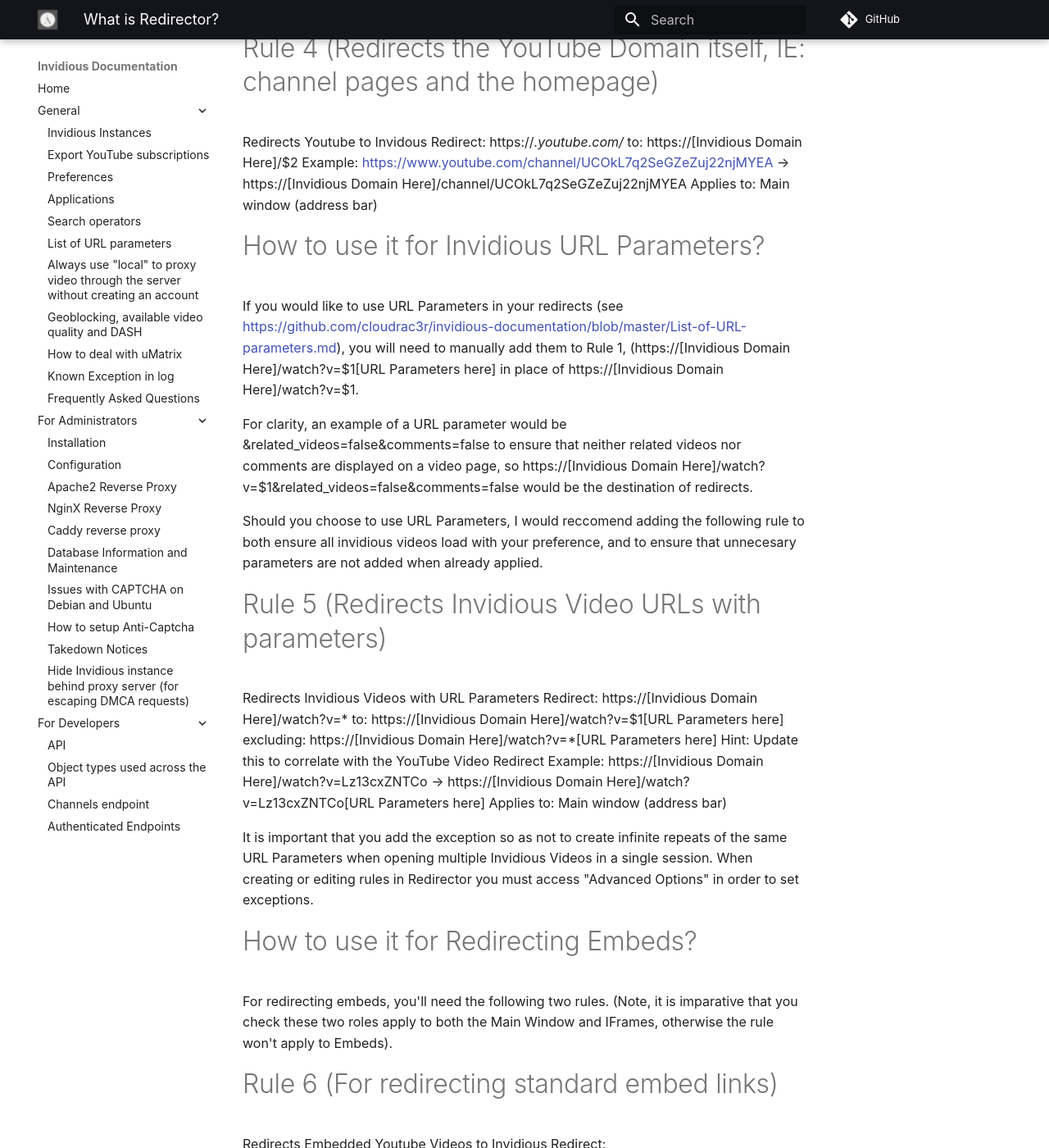
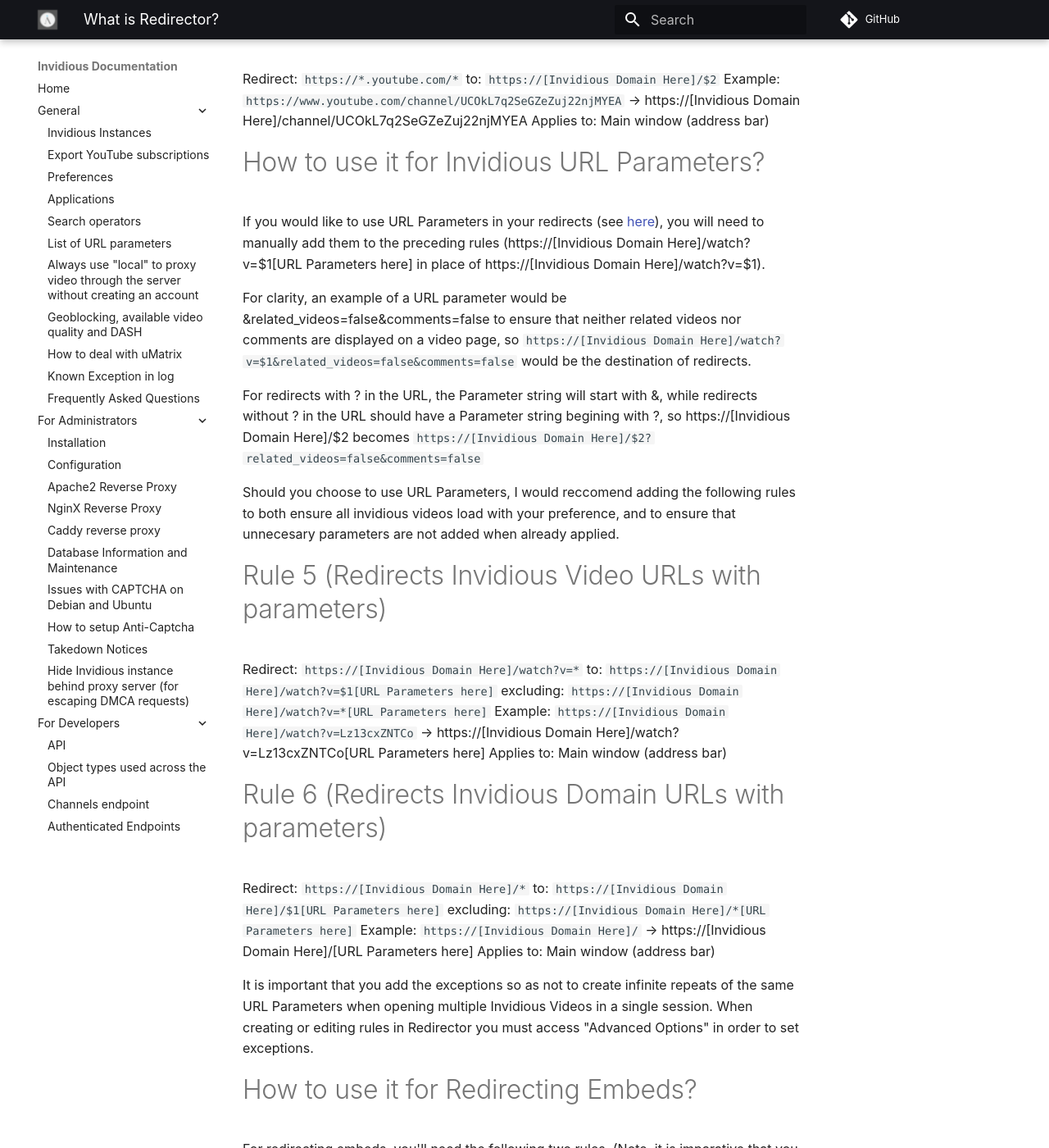
Before and after one commit to iv-org/documentation, an MkDocs documentation site: the page built from docs/redirector-setup.md, in a window 1280 px wide and 1400 px high, scrolled down 1249 px. Shown: the whole window at 82% size. Built offline with MkDocs 1.6.1 and Material for MkDocs 9.7.7, drawn with Linux system fonts in a browser that asks for light colours; comment, search, counter and statistics services are not loaded; some of the changed text lies outside the part shown.

Commit message:
Reformatting Changes to Redirector Documentation (#367)
* Minor change to URL Parameter Documentation URL.

* Reformated Redirection Rules in plaintext to avoid unintentional tranlation errors into Markdown.

* I think I did the formatting right. Also...

I added an additional rule for redirecting Invidious URLs that aren't video players, so that it's easier to enforce sitewide preferences like theme and language.

````diff
--- a/docs/redirector-setup.md
+++ b/docs/redirector-setup.md
@@ -12,76 +12,77 @@
 
 # Rule 1 (Redirect Video URLs)
 
-Redirects Youtube Videos to Invidious
-Redirect: https://*.youtube.com/watch?*v=*
-to: https://[Invidious Domain Here]/watch?$2v=$3
-Hint: Redirects individual videos to their Invidious equivelant
-Example: https://www.youtube.com/watch?v=Lz13cxZNTCo → https://[Invidious Domain Here]/watch?v=Lz13cxZNTCo
-Applies to: Main window (address bar)
+Redirect ```https://*youtube.com/watch?*v=*```
+ to: ```https://[Invidious Domain Here]/watch?$2v=$3```
+ Example: ```https://www.youtube.com/watch?v=Lz13cxZNTCo``` → https://[Invidious Domain Here]/watch?v=Lz13cxZNTCo
+ Applies to: Main window (address bar)
 
 # Rule 2 (Redirects the youtu.be domain, typically accociated with URLs generated by the "Share" button)
 
-Redirect: https://youtu.be/*
-to: https://[Invidious Domain Here]/watch?v=$1
-Example: https://youtu.be/Ae5yV4p7uh8?t=35 → https://[Invidious Domain Here]/watch?v=Ae5yV4p7uh8?t=35
+Redirect: ```https://youtu.be/*```
+to: ```https://[Invidious Domain Here]/watch?v=$1```
+Example: ```https://youtu.be/Ae5yV4p7uh8?t=35``` → https://[Invidious Domain Here]/watch?v=Ae5yV4p7uh8?t=35
+Applies to: Main window (address bar)
 
 # Rule 3 (Redirects Search Results, useful for those who use DDG bangs or search extensions to search YouTube and would like those properly redirected to Invidious)
 
-Redirect YouTube Search to Invidious
-Redirect: https://www.youtube.com/results?search_query=*&page
-to: https://[Invidious Domain Here]/search?q=$1
-Example: https://www.youtube.com/results?search_query=Smash+Bros+Trailer&page → https://[Invidious Domain Here]/search?q=Smash+Bros+Trailer
+Redirect: ```https://www.youtube.com/results?search_query=*&page```
+to: ```https://[Invidious Domain Here]/search?q=$1```
+Example: ```https://www.youtube.com/results?search_query=Smash+Bros+Trailer&page``` → https://[Invidious Domain Here]/search?q=Smash+Bros+Trailer
 Applies to: Main window (address bar)
 
 
 # Rule 4 (Redirects the YouTube Domain itself, IE: channel pages and the homepage)
 
-Redirects Youtube to Invidous
-Redirect: https://*.youtube.com/*
-to: https://[Invidious Domain Here]/$2
-Example: https://www.youtube.com/channel/UCOkL7q2SeGZeZuj22njMYEA → https://[Invidious Domain Here]/channel/UCOkL7q2SeGZeZuj22njMYEA
+Redirect: ```https://*.youtube.com/*```
+to: ```https://[Invidious Domain Here]/$2```
+Example: ```https://www.youtube.com/channel/UCOkL7q2SeGZeZuj22njMYEA``` → https://[Invidious Domain Here]/channel/UCOkL7q2SeGZeZuj22njMYEA
 Applies to: Main window (address bar)
 
 # How to use it for Invidious URL Parameters?
 
-If you would like to use URL Parameters in your redirects (see https://github.com/cloudrac3r/invidious-documentation/blob/master/List-of-URL-parameters.md), you will need to manually add them to Rule 1, (https://[Invidious Domain Here]/watch?v=$1[URL Parameters here] in place of https://[Invidious Domain Here]/watch?v=$1.
+If you would like to use URL Parameters in your redirects (see [here](https://github.com/cloudrac3r/invidious-documentation/blob/master/List-of-URL-parameters.md)), you will need to manually add them to the preceding rules (https://[Invidious Domain Here]/watch?v=$1[URL Parameters here] in place of https://[Invidious Domain Here]/watch?v=$1).
 
-For clarity, an example of a URL parameter would be &related_videos=false&comments=false to ensure that neither related videos nor comments are displayed on a video page, so https://[Invidious Domain Here]/watch?v=$1&related_videos=false&comments=false would be the destination of redirects.
+For clarity, an example of a URL parameter would be &related_videos=false&comments=false to ensure that neither related videos nor comments are displayed on a video page, so ```https://[Invidious Domain Here]/watch?v=$1&related_videos=false&comments=false``` would be the destination of redirects.
 
-Should you choose to use URL Parameters, I would reccomend adding the following rule to both ensure all invidious videos load with your preference, and to ensure that unnecesary parameters are not added when already applied.
+For redirects with ? in the URL, the Parameter string will start with &, while redirects without ? in the URL should have a Parameter string begining with ?, so https://[Invidious Domain Here]/$2 becomes ```https://[Invidious Domain Here]/$2?related_videos=false&comments=false```
+
+Should you choose to use URL Parameters, I would reccomend adding the following rules to both ensure all invidious videos load with your preference, and to ensure that unnecesary parameters are not added when already applied.
 
 # Rule 5 (Redirects Invidious Video URLs with parameters)
 
-Redirects Invidious Videos with URL Parameters
-Redirect: https://[Invidious Domain Here]/watch?v=*
-to: https://[Invidious Domain Here]/watch?v=$1[URL Parameters here]
-excluding: https://[Invidious Domain Here]/watch?v=*[URL Parameters here]
-Hint: Update this to correlate with the YouTube Video Redirect
-Example: https://[Invidious Domain Here]/watch?v=Lz13cxZNTCo → https://[Invidious Domain Here]/watch?v=Lz13cxZNTCo[URL Parameters here]
+Redirect: ```https://[Invidious Domain Here]/watch?v=*```
+to: ```https://[Invidious Domain Here]/watch?v=$1[URL Parameters here]```
+excluding: ```https://[Invidious Domain Here]/watch?v=*[URL Parameters here]```
+Example: ```https://[Invidious Domain Here]/watch?v=Lz13cxZNTCo``` → https://[Invidious Domain Here]/watch?v=Lz13cxZNTCo[URL Parameters here]
 Applies to: Main window (address bar)
 
-It is important that you add the exception so as not to create infinite repeats of the same URL Parameters when opening multiple Invidious Videos in a single session. When creating or editing rules in Redirector you must access "Advanced Options" in order to set exceptions.
+# Rule 6 (Redirects Invidious Domain URLs with parameters)
+
+Redirect: ```https://[Invidious Domain Here]/*```
+to: ```https://[Invidious Domain Here]/$1[URL Parameters here]```
+excluding: ```https://[Invidious Domain Here]/*[URL Parameters here]```
+Example: ```https://[Invidious Domain Here]/``` → https://[Invidious Domain Here]/[URL Parameters here]
+Applies to: Main window (address bar)
+
+It is important that you add the exceptions so as not to create infinite repeats of the same URL Parameters when opening multiple Invidious Videos in a single session. When creating or editing rules in Redirector you must access "Advanced Options" in order to set exceptions.
 
 # How to use it for Redirecting Embeds?
 
 For redirecting embeds, you'll need the following two rules. (Note, it is imparative that you check these two roles apply to both the Main Window and IFrames, otherwise the rule won't apply to Embeds).
 
-# Rule 6 (For redirecting standard embed links)
+# Rule 7 (For redirecting standard embed links)
 
-Redirects Embedded Youtube Videos to Invidious
-Redirect: https://www.youtube.com/embed/*
-to: https://[Invidious Domain Here]/embed/$1
-Hint: Redirects individual videos to their Invidious equivelant
-Example: https://www.youtube.com/embed/Lz13cxZNTCo → https://[Invidious Domain Here]/embed/Lz13cxZNTCo
+Redirect: ```https://www.youtube.com/embed/*```
+to: ```https://[Invidious Domain Here]/embed/$1```
+Example: ```https://www.youtube.com/embed/Lz13cxZNTCo``` → https://[Invidious Domain Here]/embed/Lz13cxZNTCo
 Applies to: Main window (address bar), IFrames
 
-# Rule 7 (For redirecting nocookie embeds)
+# Rule 8 (For redirecting nocookie embeds)
 
-Redirects Embedded Youtube Videos to Invidious
-Redirect: https://www.youtube-nocookie.com/embed/*
-to: https://[Invidious Domain Here]/embed/$1
-Hint: Redirects individual videos to their Invidious equivelant
-Example: https://www.youtube-nocookie.com/embed/Lz13cxZNTCo → https://[Invidious Domain Here]/embed/Lz13cxZNTCo
+Redirect: ```https://www.youtube-nocookie.com/embed/*```
+to: ```https://[Invidious Domain Here]/embed/$1```
+Example: ```https://www.youtube-nocookie.com/embed/Lz13cxZNTCo``` → https://[Invidious Domain Here]/embed/Lz13cxZNTCo
 Applies to: Main window (address bar), IFrames
 
 
@@ -90,19 +91,16 @@
 
 Finally, if you like to subscribe to channels using RSS feeds, the following two rules will redirect Invidious RSS feeds to their YouTube equivelants. This way you'll still have access to your feeds should you need to migrate to another instance.
 
-# Rule 8 (For redirecting channel feeds)
+# Rule 9 (For redirecting channel feeds)
 
-Redirect Invidious Feeds to YouTube Feeds
-Redirect: https://[Invidious Domain Here]/feed/channel/*
-to: https://www.youtube.com/feeds/videos.xml?channel_id=$1
-Hint: And now you can subscribe in peace.
-Example: https://[Invidious Domain Here]/feed/channel/UCOkL7q2SeGZeZuj22njMYEA → https://www.youtube.com/feeds/videos.xml?channel_id=UCOkL7q2SeGZeZuj22njMYEA
+Redirect: ```https://[Invidious Domain Here]/feed/channel/*```
+to: ```https://www.youtube.com/feeds/videos.xml?channel_id=$1```
+Example: ```https://[Invidious Domain Here]/feed/channel/UCOkL7q2SeGZeZuj22njMYEA``` → https://www.youtube.com/feeds/videos.xml?channel_id=UCOkL7q2SeGZeZuj22njMYEA
 Applies to: Main window (address bar)
 
-# Rule 9 (For redirecting playlist feeds)
+# Rule 10 (For redirecting playlist feeds)
 
-Redirect Playlist RSS from Invidious to YouTube
-Redirect: https://[Invidious Domain Here]/feed/playlist/*
-to: https://www.youtube.com/feeds/videos.xml?playlist_id=$1
-Example: https://[Invidious Domain Here]/feed/playlist/PLY_6uAtgkYXl1sPyzNa2UFQYgPj2qA-qj → https://www.youtube.com/feeds/videos.xml?playlist_id=PLY_6uAtgkYXl1sPyzNa2UFQYgPj2qA-qj
+Redirect: ```https://[Invidious Domain Here]/feed/playlist/*```
+to: ```https://www.youtube.com/feeds/videos.xml?playlist_id=$1```
+Example: ```https://[Invidious Domain Here]/feed/playlist/PLY_6uAtgkYXl1sPyzNa2UFQYgPj2qA-qj``` → https://www.youtube.com/feeds/videos.xml?playlist_id=PLY_6uAtgkYXl1sPyzNa2UFQYgPj2qA-qj
 Applies to: Main window (address bar)
````
